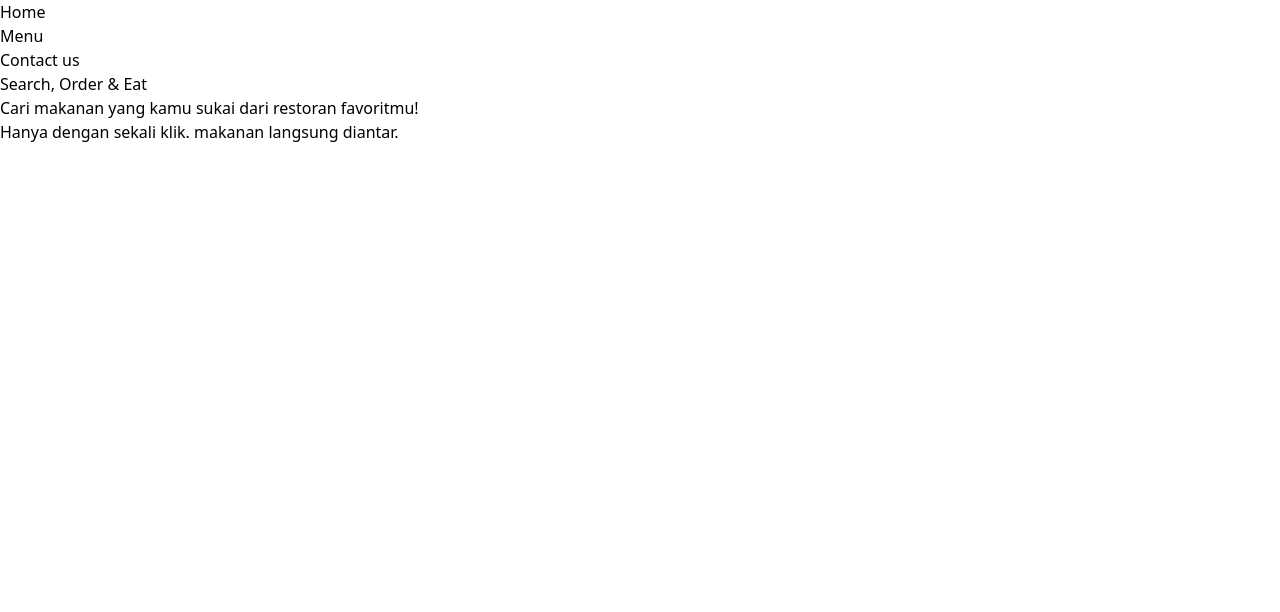
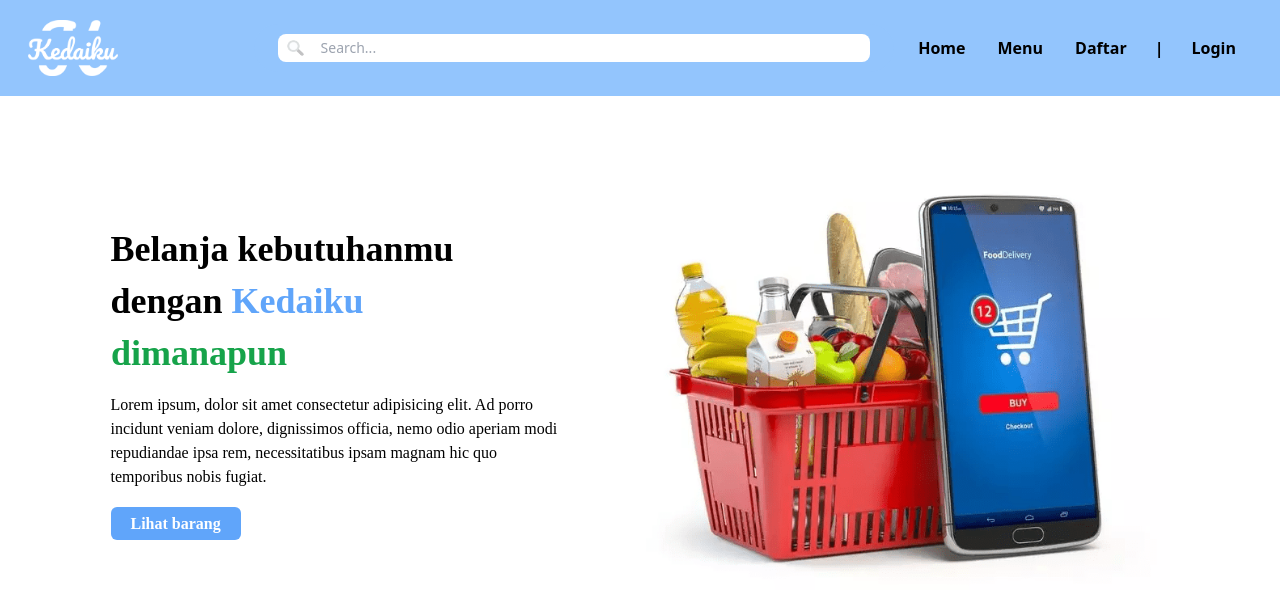
Before and after one commit to WahyuShidqi/kedaiku, a website: page src/index.html in a window 1280 px wide. Drawn offline with Linux system fonts and the light colour scheme.

Commit message:
membuat tampilan navbar dan homepage

```diff
--- a/src/index.html
+++ b/src/index.html
@@ -4,24 +4,72 @@
   <meta charset="UTF-8">
   <meta name="viewport" content="width=device-width, initial-scale=1.0">
   <link href="../dist/output.css" rel="stylesheet">
+  <title>Kedaiku</title>
+
 </head>
-<body>
-  <nav id="navbar">
-    <header id="navheader"><img src="img/warungkita.png" alt=""></header>
-    <ul id="navbar-item">
-      <li><a href="#Home">Home</a></li>
-      <li><a href="#Menu">Menu</a></li>
-      <li><a href="#Contact-us">Contact us</a></li>
-    </ul>
-  </nav>
 
-  <div id="Home"><h1>Search, Order & Eat</h1>
-    <p>Cari makanan yang kamu sukai dari restoran favoritmu!</p>
-    <p>Hanya dengan sekali klik. makanan langsung diantar.</p>
+<body class="bg-white w-full m-0 overflow-x-hidden">
+  <div class="main-container w-full mx-0">
+   <!-- bagian navbar -->
+   <div class=" bg-blue-300 pt-5 pb-5 flex w-full mx-0">
+    <nav class="container flex justify-between text-lg items-center">
+      <div class="max-[950px]:shrink-0"><img class="ml-7" src="img/logo-no-background.png" alt="logo-KedaiKu" width="90" height="56"></div>
+
+      <div class="searchbar flex items-center bg-blue-300 w-2/4 h-9 p-6 ml-28 rounded-full max-[950px]:hidden">
+        <form action="https://www.google.com/search" method="get" class="flex items-center w-full">
+          <label for="searchbar" class="text-white bg-white h-7 flex items-center rounded-l-lg p-2"><img src="img/search.png" alt="search.png" width="20" height="20"></label>
+          <input id="searchbar" type="text" placeholder=" Search..." name="q" autocomplete="off" class=" w-full block  focus:outline-none rounded-r-lg text-sm p-1">
+        </form>
+      </div>
+
+
+      <div class="flex justify-between items-center gap-8 font-semibold text-base">
+        <div class="flex items-center gap-8 max-[600px]:gap-4 max-[600px]:mr-[-1rem] max-[500px]:hidden">
+          <a href="#" class="hover:text-white">Home</a>
+          <a href="#" class="hover:text-white">Menu</a>
+        </div>
+        <div class="flex items-center gap-7 mr-7 max-[600px]:gap-3 max-[500px]:hidden">
+          <a href="#" class="hover:text-white ">Daftar</a>
+          <div>|</div>
+          <a href="#" class="hover:text-white pr-4 ">Login</a>
+        </div>
+        <div class="min-[500px]:hidden max-[500px]:pr-10"><img src="img/menu.png" alt="dropdown" width="30" height="20"></div>
+      </div>
+    </nav>
+   </div>
+
+
+   <!-- bagian Home(tampilan depan) -->
+   <div class=" px-20 container w-full flex items-center pt-[80px] justify-around max-[950px]:flex max-[950px]:flex-col max-[950px]:px-10" style="font-family: Poppins;">
+    <div id="Home" class="font-semibold text-4xl max-[950px]:text-2xl">
+      <h1 class="mb-3">Belanja kebutuhanmu</h1>
+      <h1 class="mb-3">dengan <span class="text-blue-400">Kedaiku</span></h1>
+
+      <div class="dynamic-text overflow-hidden h-7 md:h-[2.50rem] relative">
+        <span style="animation-delay: 0.5s" class="item text-green-600">kapanpun</span>
+        <span style="animation-delay: 3.5s" class="item text-green-600">dimanapun</span>
+        <span style="animation-delay: 6.5s" class="item text-green-600">diskon 25%</span>
+      </div>
+
+      <p class="text-base font-normal max-w-md pt-5">Lorem ipsum, dolor sit amet consectetur adipisicing elit. Ad porro incidunt veniam dolore, dignissimos officia, nemo odio aperiam modi repudiandae ipsa rem, necessitatibus ipsam magnam hic quo temporibus nobis fugiat.</p>
+      <div class="button mt-2">
+        <a href="#" class="text-base text-white bg-blue-400 hover:bg-blue-500 rounded-md font-semibold py-2 px-5">Lihat barang</a>
+      </div>
+    </div>
+
+    <div class="image-container max-[950px]:mt-5">
+      <img src="img/shop basket.png" alt="shop-basket" width="550" height="300" >
+    </div>
+   </div>
+
+
+
+
+   <!-- Bagian menu (none) -->
+   <div id="Menu"></div>
+   <!-- bagian kontak (none) -->
+   <div id="Contact-us"></div>
   </div>
-
-  <div id="Menu"></div>
-  <div id="Contact-us"></div>
 
 </body>
 </html>
--- a/src/input.css
+++ b/src/input.css
@@ -1,3 +1,9 @@
 @tailwind base;
 @tailwind components;
 @tailwind utilities;
+
+@layer components {
+    .item {
+        @apply absolute overflow-hidden animate-dada translate-y-[40px];
+    }
+}
--- a/tailwind.config.js
+++ b/tailwind.config.js
@@ -2,7 +2,20 @@
 module.exports = {
   content: ["./src/**/*.{html,js}"],
   theme: {
-    extend: {},
+    extend: {
+      keyframes: {
+        dada: {
+          "0%": { opacity: "0", },
+          "2%": { opacity: "0", transform: "translateY(-30px)"},
+          "5%": { opacity: "1", transform: "translateY(0px)" },
+          "17%": { opacity: "1", transform: "translateY(0px)" },
+          "20%": { opacity: "0", transform: "translateY(30px)" },
+        }
+      },
+      animation: {
+        dada: "dada 10s linear infinite 0s",
+      }
+    },
   },
   plugins: [],
 }
```
Also changed, not shown: dist/output.css, src/img/logo-color.png (added), src/img/logo-no-background.png (added), src/img/menu.png (added), src/img/search.png (added), src/img/shop basket.png (added), src/img/warungkita.png (added).
